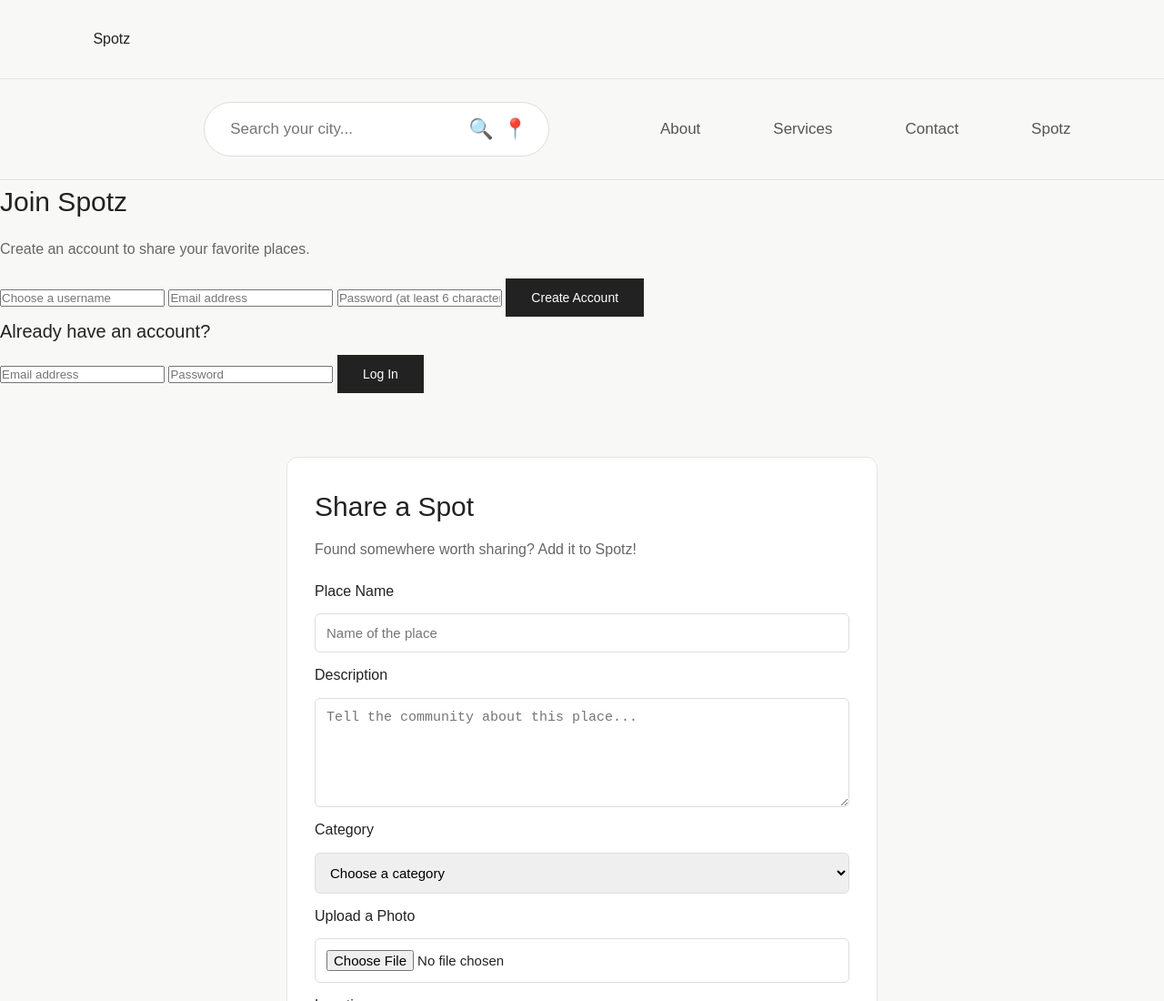
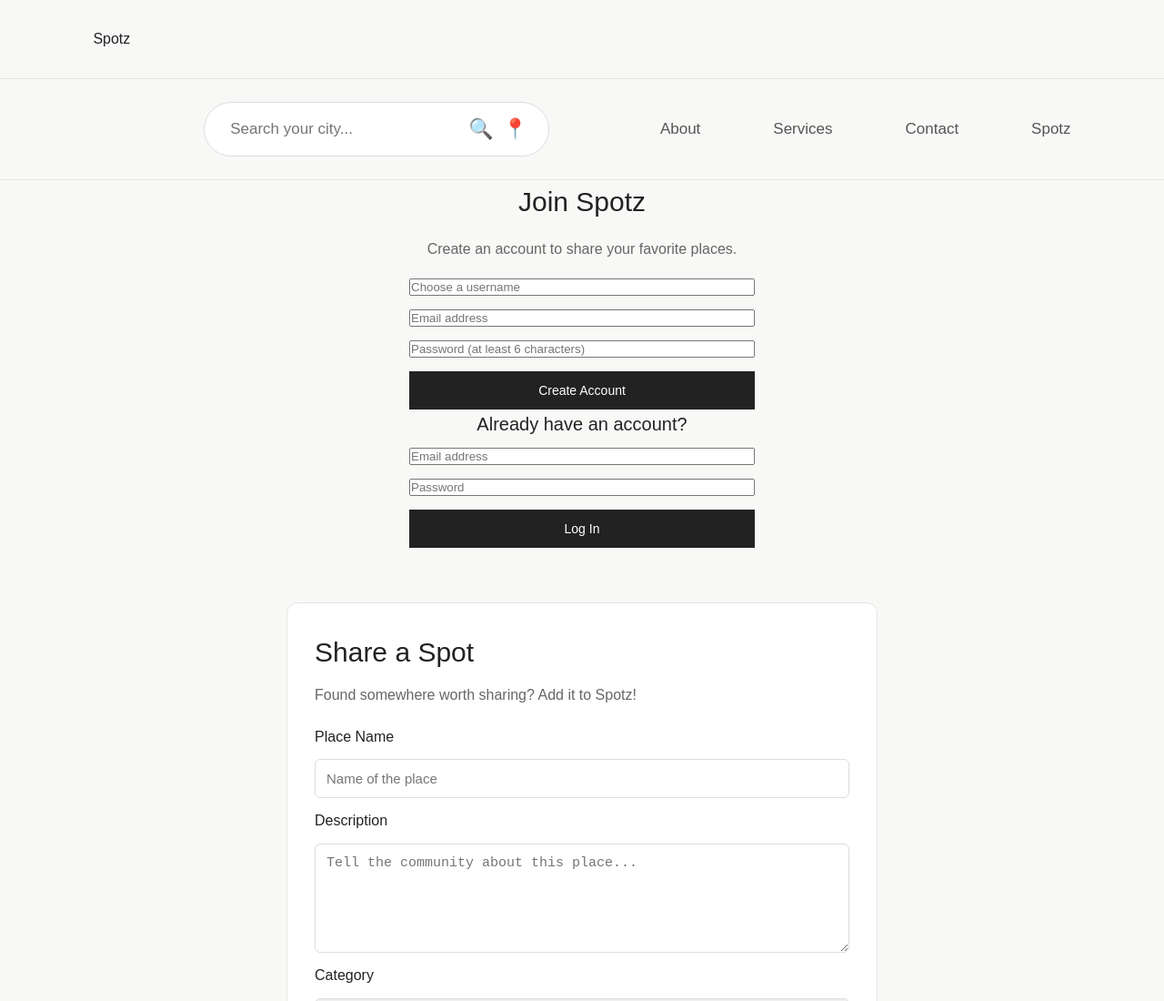
Before and after one commit to hausdesigns/Spotz, a plain HTML site: page index.html in a window 1280 px wide. Shown: the top 1100 px of the page at 91% size. Drawn offline with nearby package versions, Linux system fonts and the light colour scheme; no server answers.

Commit message:
centered sign in locatation

```diff
--- a/Style.css
+++ b/Style.css
@@ -223,6 +223,39 @@ footer {
 }
 
 
+/*account section*/
+
+.account-section {
+    display: flex;
+    flex-direction: column;
+    align-items: center;
+    justify-content: center;
+    text-align: center;
+    width: 100%;
+    margin: 0 auto;
+}
+
+#signupForm,
+#loginForm {
+    display: flex;
+    flex-direction: column;
+    align-items: center;
+    gap: 15px;
+    width: 100%;
+    max-width: 380px;
+}
+
+#signupForm input,
+#loginForm input {
+    width: 100%;
+    box-sizing: border-box;
+}
+
+#signupForm button,
+#loginForm button {
+    width: 100%;
+}
+
 /* CREATE A SPOT */
 
 .create-spot {
```
